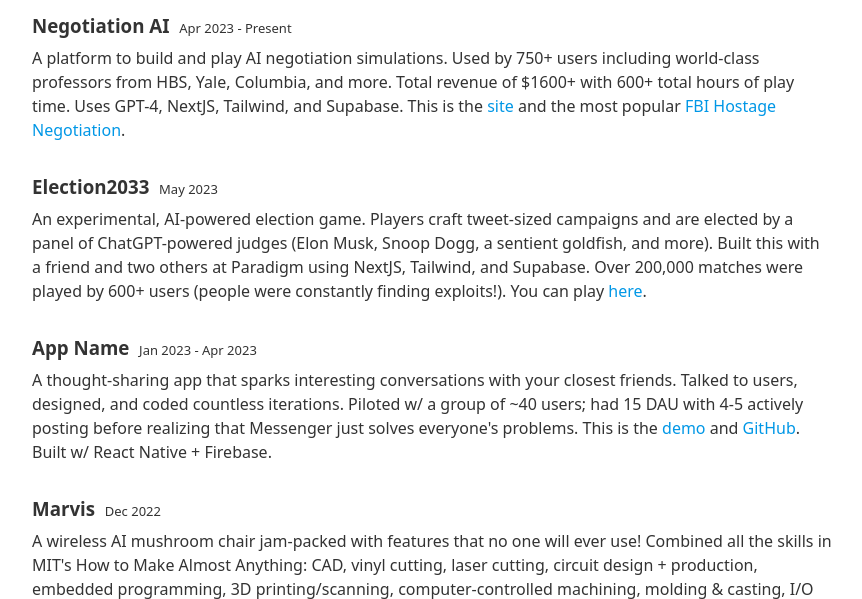
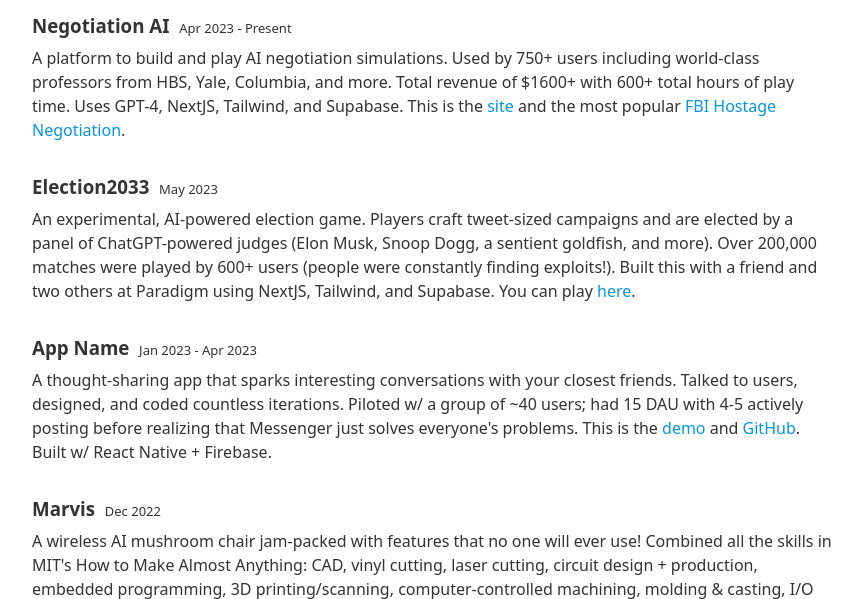
Before and after one commit to kev2010/personal-website-2, a plain HTML site: page projects.html in a window 1280 px wide. Shown: the part 166-765 px from the top of the page, without its empty margins (208-1070 px from the left). Drawn offline with Linux system fonts and the light colour scheme.

Commit message:
quick project copy fix

```diff
--- a/projects.html
+++ b/projects.html
@@ -38,7 +38,7 @@
             <p style="margin-top: 0.5rem; margin-bottom: 2rem;">A platform to build and play AI negotiation simulations. Used by 750+ users including world-class professors from HBS, Yale, Columbia, and more. Total revenue of $1600+ with 600+ total hours of play time. Uses GPT-4, NextJS, Tailwind, and Supabase. This is the <a href="https://negotiation-ai.com/">site</a> and the most popular <a href="https://negotiation-ai.com/hostage">FBI Hostage Negotiation</a>.</p>
 
             <h3 style="margin: 0;">Election2033 &nbsp;<span style="font-weight: 400; font-size: small;">May 2023</span></h3>
-            <p style="margin-top: 0.5rem; margin-bottom: 2rem;">An experimental, AI-powered election game. Players craft tweet-sized campaigns and are elected by a panel of ChatGPT-powered judges (Elon Musk, Snoop Dogg, a sentient goldfish, and more). Built this with a friend and two others at Paradigm using NextJS, Tailwind, and Supabase. Over 200,000 matches were played by 600+ users (people were constantly finding exploits!). You can play <a href="https://election2033.xyz/">here</a>.</p>
+            <p style="margin-top: 0.5rem; margin-bottom: 2rem;">An experimental, AI-powered election game. Players craft tweet-sized campaigns and are elected by a panel of ChatGPT-powered judges (Elon Musk, Snoop Dogg, a sentient goldfish, and more). Over 200,000 matches were played by 600+ users (people were constantly finding exploits!). Built this with a friend and two others at Paradigm using NextJS, Tailwind, and Supabase. You can play <a href="https://election2033.xyz/">here</a>.</p>
 
             <h3 style="margin: 0;">App Name &nbsp;<span style="font-weight: 400; font-size: small;">Jan 2023 - Apr 2023</span></h3>
             <p style="margin-top: 0.5rem; margin-bottom: 2rem;">A thought-sharing app that sparks interesting conversations with your closest friends. Talked to users, designed, and coded countless iterations. Piloted w/ a group of ~40 users; had 15 DAU with 4-5 actively posting before realizing that Messenger just solves everyone's problems. This is the <a href="https://youtu.be/F5OrHYBudq8">demo</a> and <a href="https://github.com/kev2010/app-name">GitHub</a>. Built w/ React Native + Firebase.</p>
```
